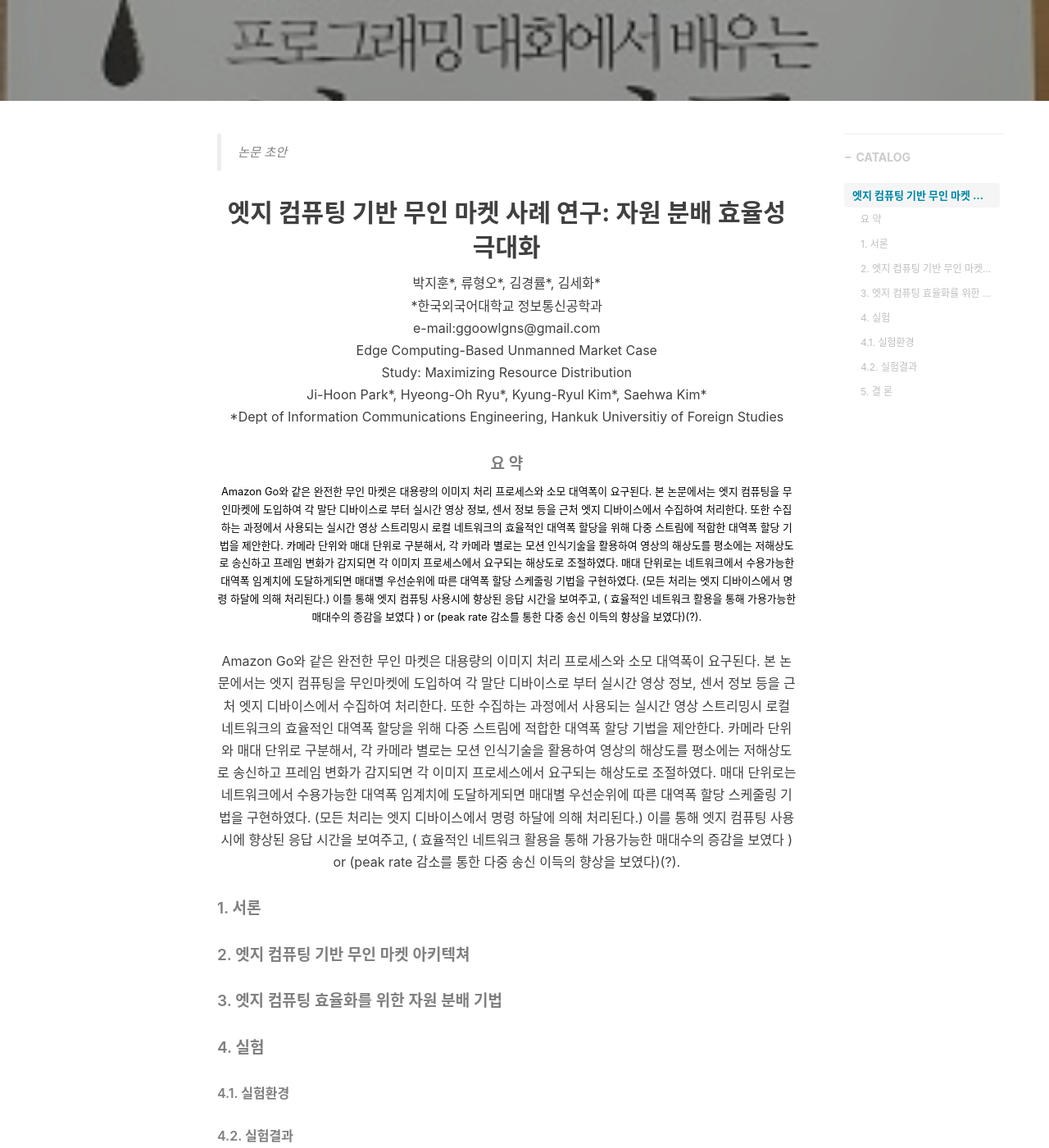
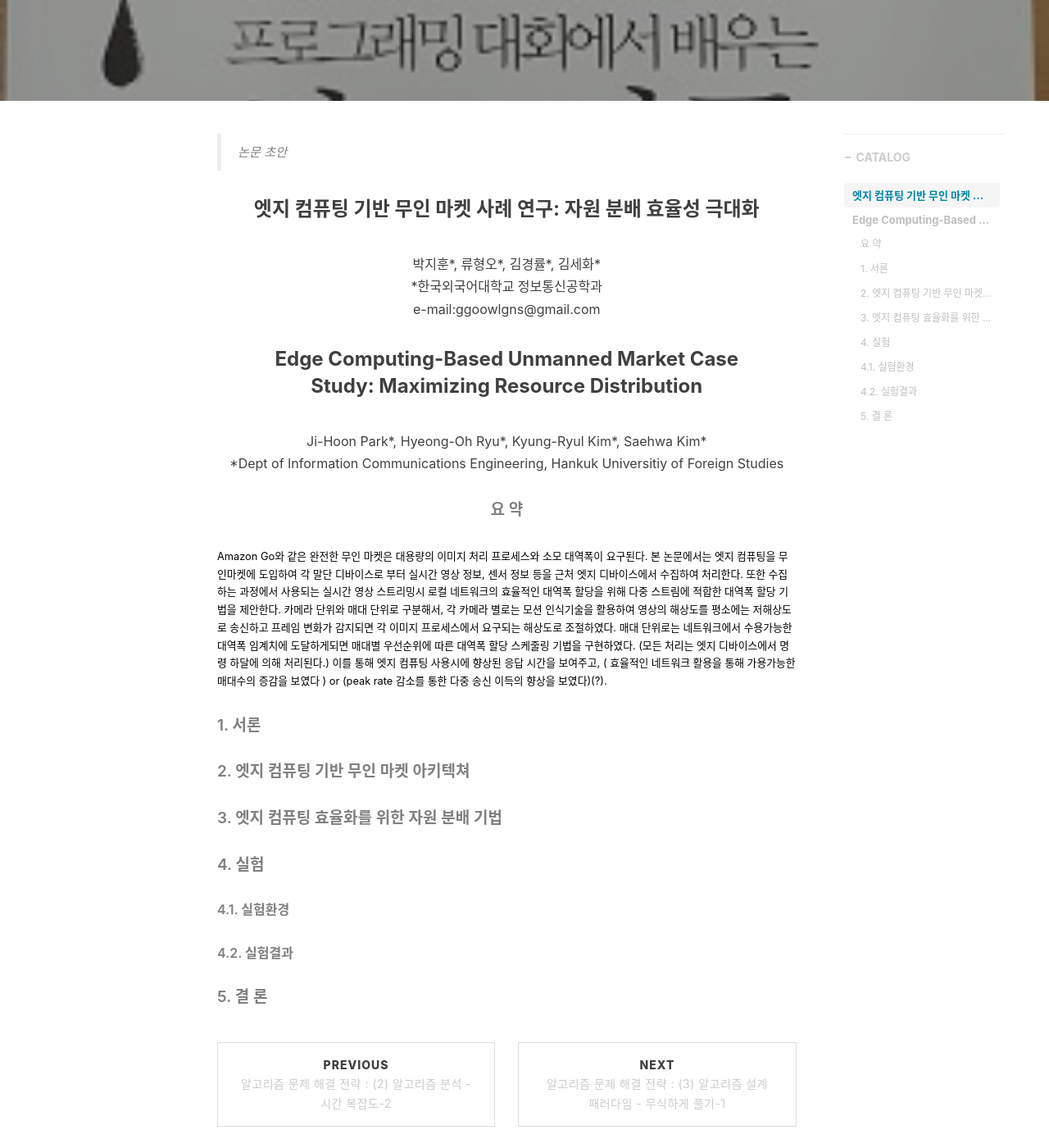
Before and after one commit to ggoowlgns/ggoowlgns.github.io, a Jekyll site: the page built from _posts/2019-08-10-kips_edge_computing-post.md, in a window 1280 px wide and 1400 px high, scrolled down 521 px. Shown: the whole window at 82% size. Built offline with Jekyll 4.4.1, drawn with Linux system fonts in a browser that asks for light colours; nearby versions of some CDN libraries; our own code applies the rules of GitHub Pages for plain Markdown files; comment, search, counter and statistics services are not loaded.

Commit message:
update abstract & Frame

```diff
--- a/_posts/2019-08-10-kips_edge_computing-post.md
+++ b/_posts/2019-08-10-kips_edge_computing-post.md
@@ -15,14 +15,15 @@ tags:
 ---
 > 논문 초안
 
-## <center>엣지 컴퓨팅 기반 무인 마켓 사례 연구: 자원 분배 효율성 극대화</center>
+### <center>엣지 컴퓨팅 기반 무인 마켓 사례 연구: 자원 분배 효율성 극대화</center>
 
-<center> 박지훈*, 류형오*, 김경률*, 김세화*<br> *한국외국어대학교 정보통신공학과 <br> e-mail:ggoowlgns@gmail.com </center>
+
+<center> <br>박지훈*, 류형오*, 김경률*, 김세화*<br> *한국외국어대학교 정보통신공학과 <br> e-mail:ggoowlgns@gmail.com <br></center>
 
 
 
-<center>Edge Computing-Based Unmanned Market Case <br> Study: Maximizing Resource Distribution </center>
-<center> Ji-Hoon Park*, Hyeong-Oh Ryu*, Kyung-Ryul Kim*, Saehwa Kim*<br> *Dept of Information Communications Engineering, Hankuk Universitiy of Foreign Studies </center>
+### <center>Edge Computing-Based Unmanned Market Case <br> Study: Maximizing Resource Distribution </center>
+<center> <br> Ji-Hoon Park*, Hyeong-Oh Ryu*, Kyung-Ryul Kim*, Saehwa Kim*<br> *Dept of Information Communications Engineering, Hankuk Universitiy of Foreign Studies <br></center>
 
 <!--
 최근 마켓 관련 기업들이 각기 다른 기술력을 지닌 무인 마켓들을 시장에 내놓고 있다. 그중에서 무인 마켓 이라는 이름
@@ -38,22 +39,16 @@ tags:
 
 ##### <center>요  약</center>
 
-<p style="color:black; font-size:80%;" align="center">
-
+<p style="color:black; font-size:80%;" align="left">
+<br>
 Amazon Go와 같은 완전한 무인 마켓은 대용량의 이미지 처리 프로세스와 소모 대역폭이 요구된다. 본 논문에서는 엣지 컴퓨팅을 무인마켓에 도입하여 각 말단 디바이스로 부터 실시간 영상 정보, 센서 정보 등을 근처 엣지 디바이스에서 수집하여 처리한다. 또한 수집하는 과정에서 사용되는 실시간 영상 스트리밍시 로컬 네트워크의 효율적인 대역폭 할당을 위해 다중 스트림에 적합한 대역폭 할당 기법을 제안한다. 카메라 단위와 매대 단위로 구분해서, 각 카메라 별로는 모션 인식기술을 활용하여 영상의 해상도를 평소에는 저해상도로 송신하고 프레임 변화가 감지되면 각 이미지 프로세스에서 요구되는 해상도로 조절하였다. 매대 단위로는 네트워크에서 수용가능한 대역폭 임계치에 도달하게되면 매대별 우선순위에 따른 대역폭 할당 스케줄링 기법을 구현하였다. (모든 처리는 엣지 디바이스에서 명령 하달에 의해 처리된다.) 이를 통해 엣지 컴퓨팅 사용시에 향상된 응답 시간을 보여주고, ( 효율적인 네트워크 활용을 통해 가용가능한 매대수의 증감을 보였다 ) or (peak rate 감소를 통한 다중 송신 이득의 향상을 보였다)(?).
 
 <!-- 결과 : 소모 대역폭 감소, peak rate 감소를 통한 다중 송신 이득의 향상
 목표 : 매대수 상승?
 효율적? - 무인 마켓의 과부화로 인한 오작동 방지 -->
+<br>
 </p>
 
-<center>
-Amazon Go와 같은 완전한 무인 마켓은 대용량의 이미지 처리 프로세스와 소모 대역폭이 요구된다. 본 논문에서는 엣지 컴퓨팅을 무인마켓에 도입하여 각 말단 디바이스로 부터 실시간 영상 정보, 센서 정보 등을 근처 엣지 디바이스에서 수집하여 처리한다. 또한 수집하는 과정에서 사용되는 실시간 영상 스트리밍시 로컬 네트워크의 효율적인 대역폭 할당을 위해 다중 스트림에 적합한 대역폭 할당 기법을 제안한다. 카메라 단위와 매대 단위로 구분해서, 각 카메라 별로는 모션 인식기술을 활용하여 영상의 해상도를 평소에는 저해상도로 송신하고 프레임 변화가 감지되면 각 이미지 프로세스에서 요구되는 해상도로 조절하였다. 매대 단위로는 네트워크에서 수용가능한 대역폭 임계치에 도달하게되면 매대별 우선순위에 따른 대역폭 할당 스케줄링 기법을 구현하였다. (모든 처리는 엣지 디바이스에서 명령 하달에 의해 처리된다.) 이를 통해 엣지 컴퓨팅 사용시에 향상된 응답 시간을 보여주고, ( 효율적인 네트워크 활용을 통해 가용가능한 매대수의 증감을 보였다 ) or (peak rate 감소를 통한 다중 송신 이득의 향상을 보였다)(?).
-<!-- 결과 : 소모 대역폭 감소, peak rate 감소를 통한 다중 송신 이득의 향상
-목표 : 매대수 상승?
-효율적? - 무인 마켓의 과부화로 인한 오작동 방지 -->
-
-</center>
 
 
 
```
